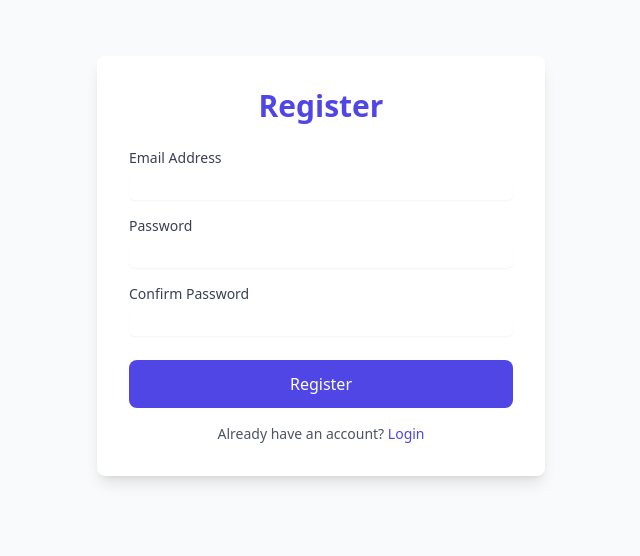
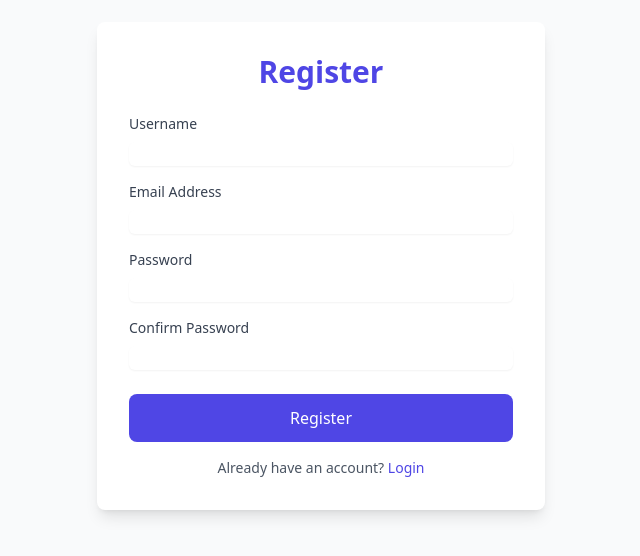
Before and after one commit to ShifrazNazar/pyplay, a React (Create React App) app in the folder frontend/: page /register in a window 1280 px wide. Shown: the part 134-690 px from the top of the page, without its empty margins (319-959 px from the left). Built offline with nearby package versions, Linux system fonts and the light colour scheme.

Commit message:
add username in registration

```diff
--- a/frontend/src/App.js
+++ b/frontend/src/App.js
@@ -2,8 +2,8 @@
 import React from "react";
 import { BrowserRouter as Router, Routes, Route } from "react-router-dom";
 import { AuthProvider } from "./context/AuthContext";
-import StartSinglePlayerQuiz from "./components/SinglePlayerQuiz";
-import StartMultiplayerQuiz from "./components/MultiplayerQuiz";
+import SinglePlayerQuiz from "./components/SinglePlayerQuiz";
+import MultiplayerQuiz from "./components/MultiplayerQuiz";
 import ViewProgress from "./components/ViewProgress";
 import ViewRules from "./components/ViewRules";
 import Flashcards from "./components/FlashCard";
@@ -22,11 +22,11 @@ function App() {
           <Route path="/register" element={<Register />} />
           <Route
             path="/single-player-quiz"
-            element={<ProtectedRoute element={<StartSinglePlayerQuiz />} />}
+            element={<ProtectedRoute element={<SinglePlayerQuiz />} />}
           />
           <Route
             path="/multiplayer-quiz"
-            element={<ProtectedRoute element={<StartMultiplayerQuiz />} />}
+            element={<ProtectedRoute element={<MultiplayerQuiz />} />}
           />
           <Route
             path="/view-progress"
--- a/frontend/src/components/Auth/Register.js
+++ b/frontend/src/components/Auth/Register.js
@@ -1,62 +1,63 @@
-import React, { useState } from "react";
-import axios from "axios";
-import { useNavigate } from "react-router-dom";
+import React, { useState } from 'react';
+import axios from 'axios';
+import { useNavigate } from 'react-router-dom';
 
 const Register = () => {
-  const [email, setEmail] = useState("");
-  const [password, setPassword] = useState("");
-  const [confirmPassword, setConfirmPassword] = useState("");
-  const [error, setError] = useState("");
-  const [success, setSuccess] = useState("");
+  const [username, setUsername] = useState('');
+  const [email, setEmail] = useState('');
+  const [password, setPassword] = useState('');
+  const [confirmPassword, setConfirmPassword] = useState('');
+  const [error, setError] = useState('');
+  const [success, setSuccess] = useState('');
   const navigate = useNavigate();
 
   const handleRegister = async (e) => {
     e.preventDefault();
-    if (email && password && confirmPassword) {
+    if (username && email && password && confirmPassword) {
       if (password === confirmPassword) {
         try {
-          await axios.post("http://localhost:5001/api/auth/register", {
-            email,
-            password,
-          });
-          setSuccess("Registration successful! Redirecting to the homepage...");
-          setError("");
-          setEmail("");
-          setPassword("");
-          setConfirmPassword("");
+          await axios.post('http://localhost:5001/api/auth/register', { username, email, password });
+          setSuccess('Registration successful! Redirecting to the homepage...');
+          setError('');
+          setUsername('');
+          setEmail('');
+          setPassword('');
+          setConfirmPassword('');
 
           setTimeout(() => {
-            navigate("/");
+            navigate('/');
           }, 1000);
         } catch (err) {
-          setError("Error registering user.");
+          setError('Error registering user.');
         }
       } else {
-        setError("Passwords do not match.");
+        setError('Passwords do not match.');
       }
     } else {
-      setError("Please fill out all fields.");
+      setError('Please fill out all fields.');
     }
   };
 
   return (
     <div className="bg-gray-50 min-h-screen flex items-center justify-center">
       <div className="bg-white p-8 rounded-lg shadow-lg w-full max-w-md">
-        <h1 className="text-3xl font-bold text-primary mb-6 text-center">
-          Register
-        </h1>
+        <h1 className="text-3xl font-bold text-primary mb-6 text-center">Register</h1>
         {error && <p className="text-red-500 mb-4 text-center">{error}</p>}
-        {success && (
-          <p className="text-green-500 mb-4 text-center">{success}</p>
-        )}
+        {success && <p className="text-green-500 mb-4 text-center">{success}</p>}
         <form onSubmit={handleRegister}>
           <div className="mb-4">
-            <label
-              htmlFor="email"
-              className="block text-sm font-medium text-gray-700 mb-2"
-            >
-              Email Address
-            </label>
+            <label htmlFor="username" className="block text-sm font-medium text-gray-700 mb-2">Username</label>
+            <input
+              type="text"
+              id="username"
+              value={username}
+              onChange={(e) => setUsername(e.target.value)}
+              className="w-full border-gray-300 rounded-md shadow-sm focus:ring-primary focus:border-primary"
+              required
+            />
+          </div>
+          <div className="mb-4">
+            <label htmlFor="email" className="block text-sm font-medium text-gray-700 mb-2">Email Address</label>
             <input
               type="email"
               id="email"
@@ -67,12 +68,7 @@ const Register = () => {
             />
           </div>
           <div className="mb-4">
-            <label
-              htmlFor="password"
-              className="block text-sm font-medium text-gray-700 mb-2"
-            >
-              Password
-            </label>
+            <label htmlFor="password" className="block text-sm font-medium text-gray-700 mb-2">Password</label>
             <input
               type="password"
               id="password"
@@ -83,12 +79,7 @@ const Register = () => {
             />
           </div>
           <div className="mb-6">
-            <label
-              htmlFor="confirm-password"
-              className="block text-sm font-medium text-gray-700 mb-2"
-            >
-              Confirm Password
-            </label>
+            <label htmlFor="confirm-password" className="block text-sm font-medium text-gray-700 mb-2">Confirm Password</label>
             <input
               type="password"
               id="confirm-password"
@@ -106,7 +97,7 @@ const Register = () => {
           </button>
         </form>
         <p className="mt-4 text-center text-sm text-gray-600">
-          Already have an account?{" "}
+          Already have an account?{' '}
           <a href="/login" className="text-primary font-medium hover:underline">
             Login
           </a>
```
Also changed, not shown: 2 other files (tests, documents, lock files or other folders).
